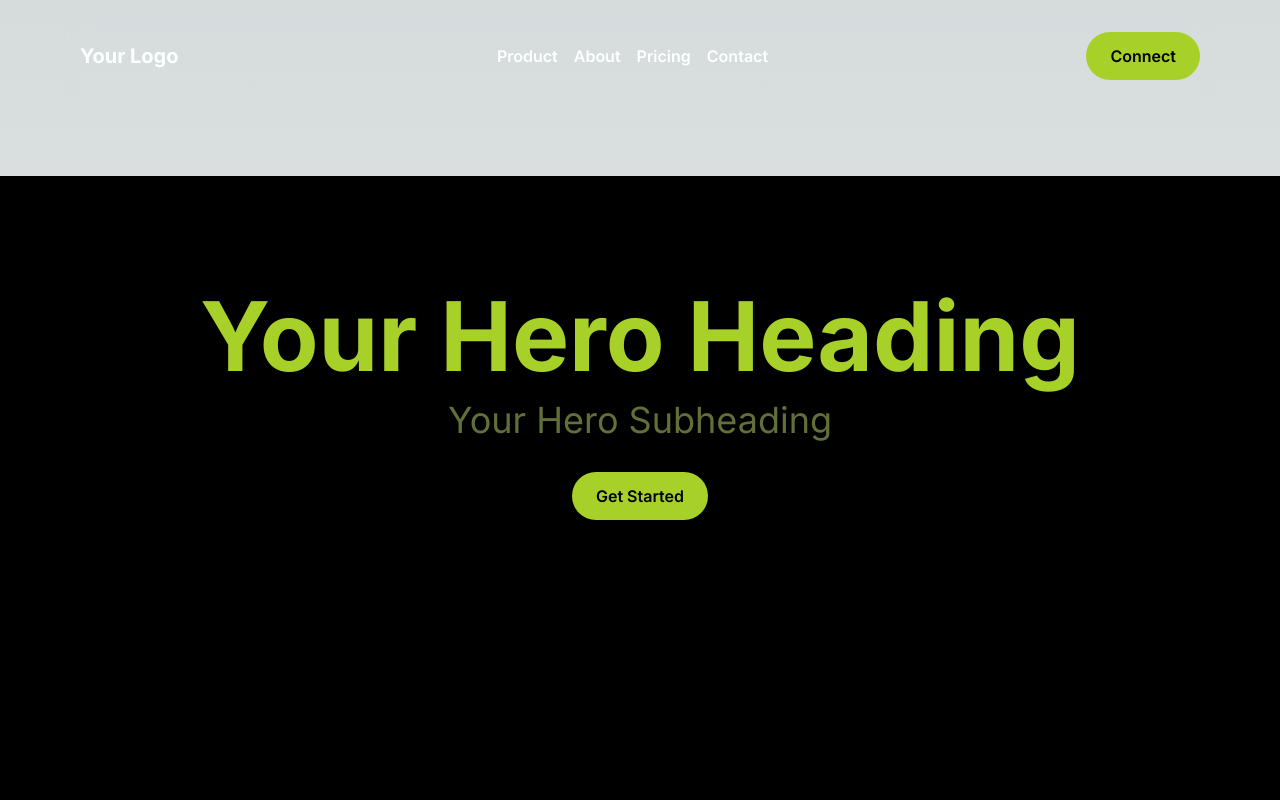
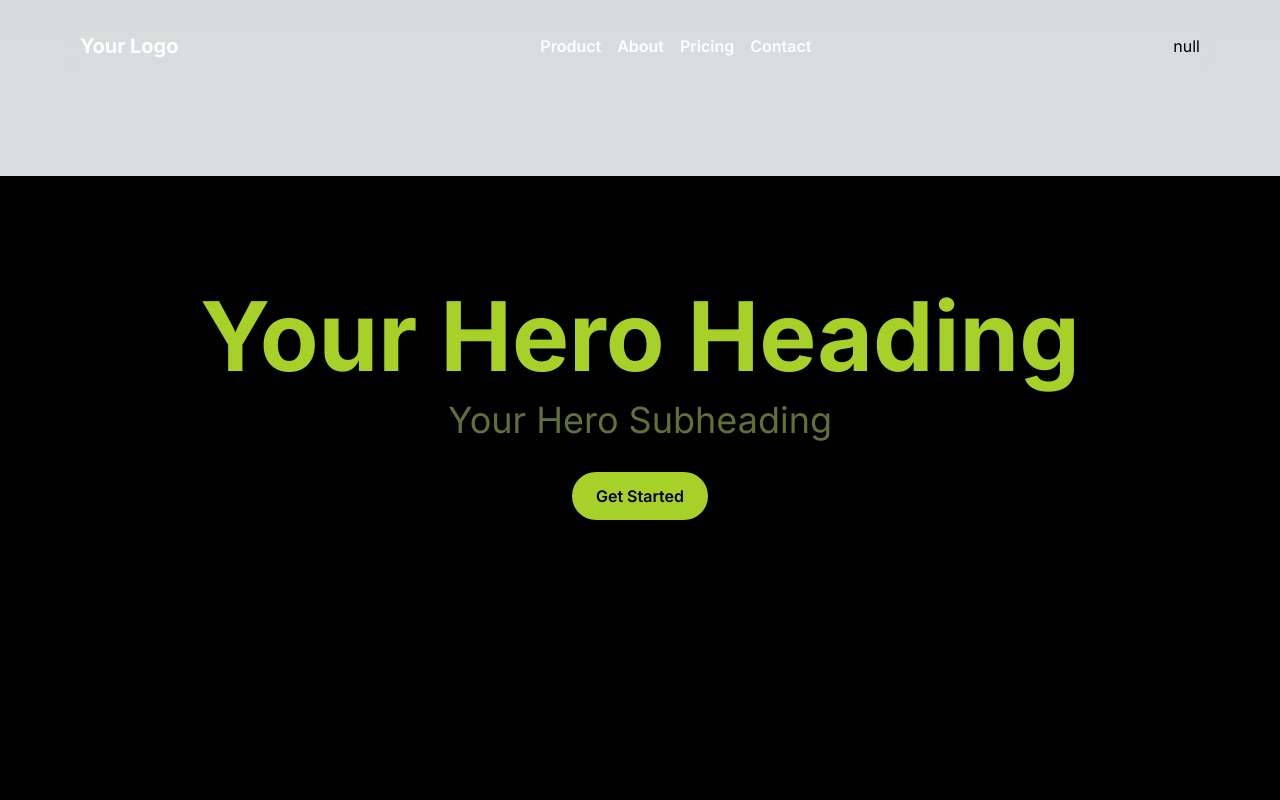
Before and after one commit to Saiwebdev2005/smart_rent_payment_app, a Next.js app in the folder f_smart_rent_payment/: page / in a window 1280 px wide. Shown: the top 800 px of the page. Built offline with nearby package versions, Linux system fonts and the light colour scheme.

Commit message:
Button to Connect to the metamask

```diff
--- /dev/null
+++ b/f_smart_rent_payment/global.d.ts
@@ -0,0 +1,5 @@
+// global.d.ts
+
+interface Window {
+  ethereum: any;
+ }
--- a/f_smart_rent_payment/src/app/layout.tsx
+++ b/f_smart_rent_payment/src/app/layout.tsx
@@ -16,13 +16,18 @@ export default function RootLayout({
 }: Readonly<{
  children: React.ReactNode;
 }>) {
+ // Replace 'YOUR_APP_ID' and 'YOUR_SERVER_URL' with your actual Moralis App ID and Server URL
+
+
  return (
     <html lang="en">
+      <body className={inter.className}>
 
-      <body className={inter.className}>
-      <Navbar/>
-      {children}</body>
-      <AboutUs/>
+          <Navbar />
+          {children}
+          <AboutUs />
+
+      </body>
     </html>
  );
 }
--- a/f_smart_rent_payment/src/components/Navbar/Navbar.tsx
+++ b/f_smart_rent_payment/src/components/Navbar/Navbar.tsx
@@ -1,13 +1,33 @@
 "use client";
 import Link from "next/link";
 import React, { useState } from "react";
-import Button from "../Button/Button";
+import { Web3 } from "web3";
 const Navbar: React.FC = () => {
   const [isMobileMenuOpen, setIsMobileMenuOpen] = useState(false);
 
   const toggleMobileMenu = () => {
     setIsMobileMenuOpen(!isMobileMenuOpen);
   };
+  const [connectedAccount, setConnectedAccount] = useState("null");
+
+  async function connectMetamask() {
+    //check metamask is installed
+    if (window.ethereum) {
+      // instantiate Web3 with the injected provider
+      const web3 = new Web3(window.ethereum);
+
+      //request user to connect accounts (Metamask will prompt)
+      await window.ethereum.request({ method: "eth_requestAccounts" });
+
+      //get the connected accounts
+      const accounts = await web3.eth.getAccounts();
+
+      //show the first connected account in the react page
+      setConnectedAccount(accounts[0]);
+    } else {
+      alert("Please download metamask");
+    }
+  }
 
   return (
     <div className="w-full mb-24">
@@ -47,9 +67,18 @@ const Navbar: React.FC = () => {
                 Contact
               </a>
             </div>
+
             <div className=" order-1 md:order-none">
-              {/* Sign-in button on the right */}
-              <Button name="Connect" />
+              {connectedAccount ? (
+                <p>{connectedAccount}</p>
+              ) : (
+                <button
+                  className="bg-c1 text-c4 font-semibold px-6 py-3 rounded-full hover:bg-opacity-80 transition duration-300"
+                  onClick={() => connectMetamask()}
+                >
+                  Connect to Metamask
+                </button>
+              )}
             </div>
           </nav>
         </div>
@@ -80,7 +109,12 @@ const Navbar: React.FC = () => {
                 <Link href="/Pricing">Pricing</Link>
               </div>
               <div>
-                <Button name="Connect" />
+                <button
+                  className="bg-c1 text-c4 font-semibold px-6 py-3 rounded-full hover:bg-opacity-80 transition duration-300"
+                  onClick={() => connectMetamask()}
+                >
+                  Connect to Metamask
+                </button>
               </div>
             </nav>
           </div>
```
Also changed, not shown: f_smart_rent_payment/package.json (+6 -3 lines), 1 other file (tests, documents, lock files or other folders). Lines whose indentation alone changed are shown as unchanged.
